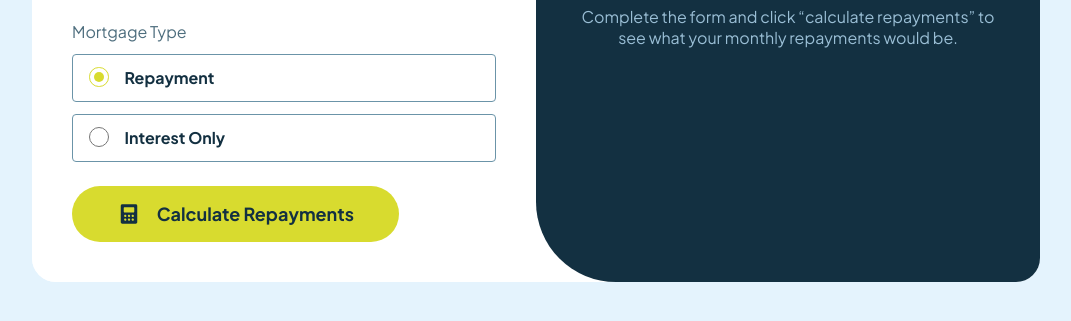
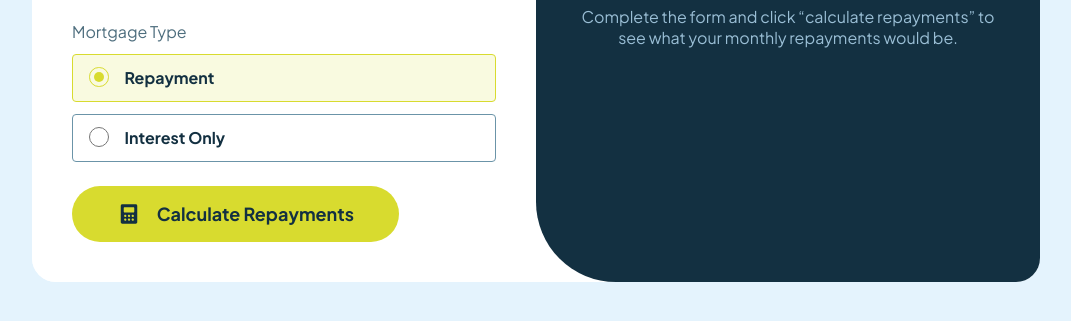
Before and after one commit to magdachikhr-hub/TS_2, a website built with Vite: page index.html in a window 1280 px wide. Shown: the part 415-736 px from the top of the page, without its empty margins (104-1175 px from the left). Built offline with nearby package versions, Linux system fonts and the light colour scheme; files whose address does not match are found by name.

Commit message:
add label style

```diff
--- a/index.html
+++ b/index.html
@@ -1,4 +1,4 @@
-<!doctype html>
+<!DOCTYPE html>
 <html lang="en">
   <head>
     <meta charset="UTF-8" />
--- a/src/input.scss
+++ b/src/input.scss
@@ -339,3 +339,8 @@ main {
     }
   }
 }
+
+label:has(input[name="type"]:checked) {
+  background-color: $lightYellow;
+  border-color: $green !important;
+}
--- a/src/main.ts
+++ b/src/main.ts
@@ -6,7 +6,7 @@
 const termInput = document.getElementById("term") as HTMLInputElement;
 const rateInput = document.getElementById("rate") as HTMLInputElement;
 const mortgageInput = document.getElementById(
-  "mortgage_amount",
+  "mortgage_amount"
 ) as HTMLInputElement;
 
 const monthlySum = document.getElementById("monthly_sum") as HTMLSpanElement;
```
Also changed, not shown: src/input.css, 1 other file.
